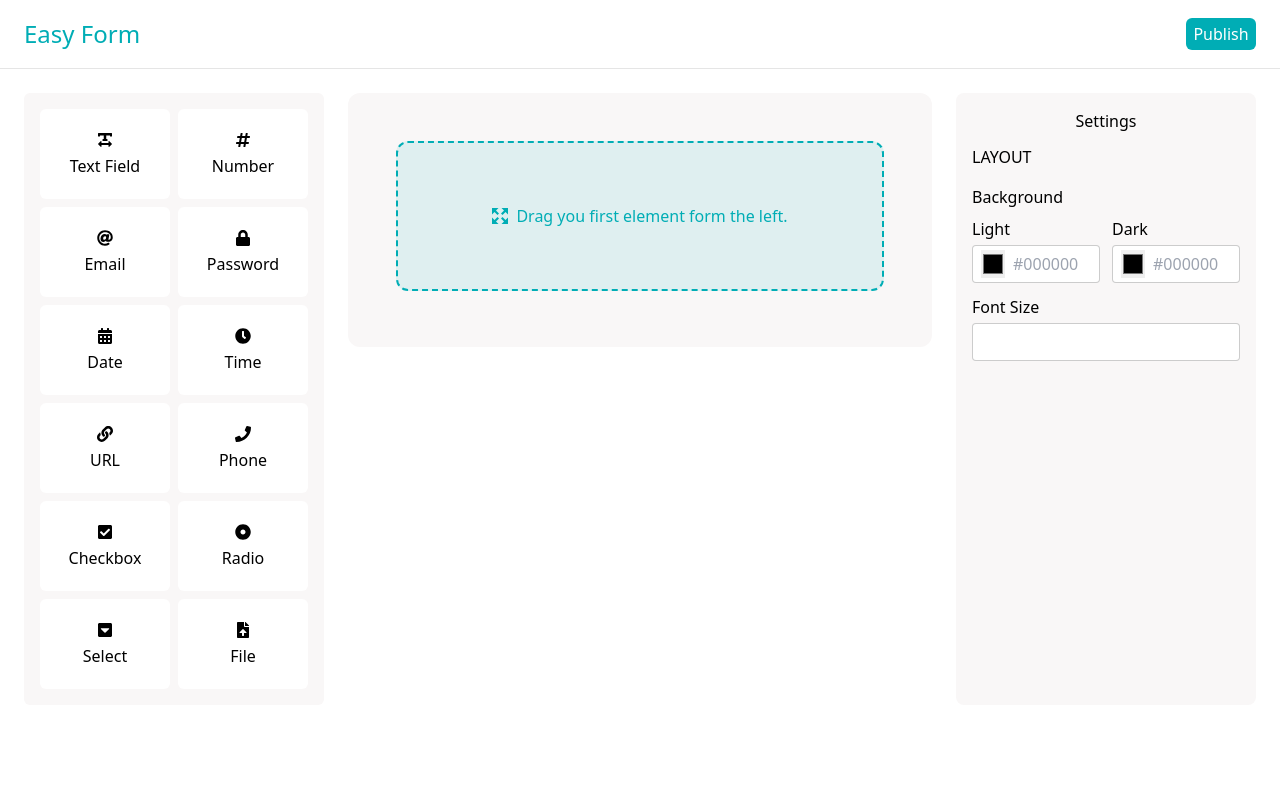
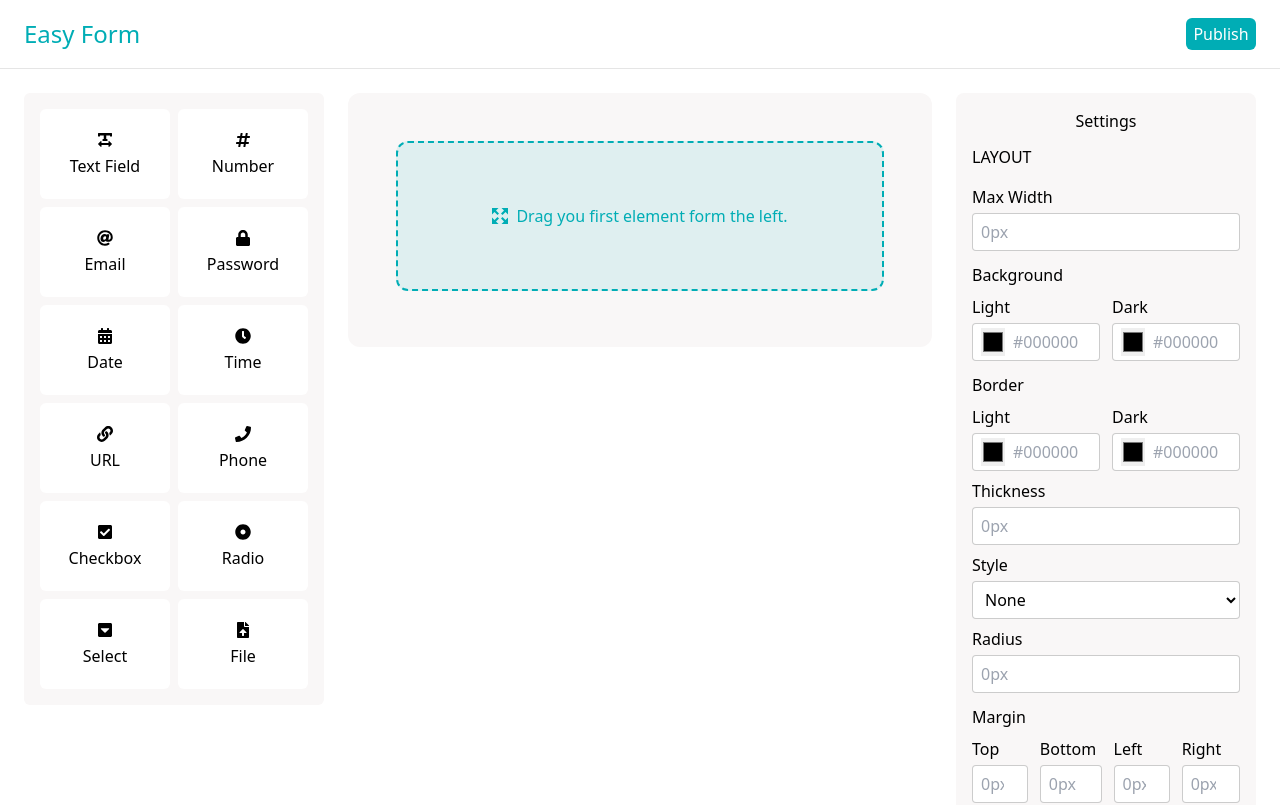
Before and after one commit to hayatul-islam/form-builder, a React (Vite) app: page /builder/1 in a window 1280 px wide. Shown: the top 805 px of the page. Built offline with nearby package versions, Linux system fonts and the light colour scheme.

Commit message:
margin, padding, border common component design and setting layout form updated

```diff
--- a/src/components/form-builder/FormBuilder.jsx
+++ b/src/components/form-builder/FormBuilder.jsx
@@ -13,6 +13,7 @@ function FormBuilder() {
     selectedElement,
     setSelectedElement,
     onRenderElement,
+    settings,
   } = useBuilder();
 
   const droppable = useDroppable({
@@ -95,6 +96,9 @@ function FormBuilder() {
     },
   });
 
+  const bg = settings?.layout?.background;
+  const background = bg?.light ? `bg-[${bg?.light}] ` : "bg-gray";
+
   return (
     <div
       onClick={() => {
@@ -129,7 +133,12 @@ function FormBuilder() {
         )}
 
         {elements.length > 0 && (
-          <div className="w-full p-6 bg-white rounded-lg ">
+          <div
+            style={{
+              background: bg?.light,
+            }}
+            className="w-full p-6 bg-white rounded-lg "
+          >
             {elements?.map((element) => (
               <ElementWrapper key={element?.id} element={element} />
             ))}
--- a/src/components/form-builder/FormDesign.jsx
+++ b/src/components/form-builder/FormDesign.jsx
@@ -1,7 +1,9 @@
 import useBuilder from "../../hooks/useBuilder";
 import { onInputValueChange } from "../../utils";
+import BorderStyle from "../ui/BorderStyle";
 import DualColorPicker from "../ui/DualColorPicker";
-import Input from "./Input";
+import Input from "../ui/Input";
+import MarginPaddingStyle from "../ui/MarginPaddingStyle";
 
 const FormDesign = () => {
   const { settings, onUpdateSettings } = useBuilder();
@@ -14,24 +16,67 @@ const FormDesign = () => {
   console.log(settings);
 
   return (
-    <div>
+    <div className="space-y-6">
       <div className="space-y-4">
         <h2>LAYOUT</h2>
 
         <div className="space-y-3">
+          <Input
+            label="Max Width"
+            name="layout"
+            subKey="width"
+            value={settings?.layout?.width || ""}
+            type="number"
+            placeholder="0px"
+            onChange={onChange}
+          />
           <DualColorPicker
             label="Background"
             name="layout"
-            value={settings?.layout?.bg || {}}
+            value={settings?.layout?.background || {}}
             onChange={onChange}
-            subKey="bg"
+            subKey="background"
           />
+          <BorderStyle
+            label="Border"
+            name="layout"
+            value={settings?.layout?.border || {}}
+            onChange={onChange}
+            subKey="border"
+          />
+          <MarginPaddingStyle
+            label="Margin"
+            name="layout"
+            value={settings?.layout?.margin || {}}
+            onChange={onChange}
+            subKey="margin"
+          />
+          <MarginPaddingStyle
+            label="Padding"
+            name="layout"
+            value={settings?.layout?.padding || {}}
+            onChange={onChange}
+            subKey="padding"
+          />
+        </div>
+      </div>
+      <div className="space-y-4">
+        <h2>LABEL</h2>
+        <div className="space-y-3">
           <Input
             label="Font Size"
-            name="fontSize"
-            value={settings?.fontSize || ""}
+            name="label"
+            subKey="fontSize"
+            value={settings?.label?.fontSize || ""}
             type="number"
             onChange={onChange}
+          />
+          <DualColorPicker
+            label="Color"
+            name="label"
+            value={settings?.label?.color || {}}
+            onChange={onChange}
+            subKey="color"
           />
         </div>
       </div>
--- a/src/components/form-builder/Properties.jsx
+++ b/src/components/form-builder/Properties.jsx
@@ -3,7 +3,7 @@ import { MdOutlineColorLens } from "react-icons/md";
 import { RiSettingsLine } from "react-icons/ri";
 import useBuilder from "../../hooks/useBuilder";
 import ToggleButton from "../common/ToggleButton";
-import Input from "./Input";
+import Input from "../ui/Input";
 
 const Properties = () => {
   const { selectedElement, setSelectedElement, onUpdateElement } = useBuilder();
--- /dev/null
+++ b/src/components/ui/BorderStyle.jsx
@@ -0,0 +1,63 @@
+import { borderStyle } from "../../data";
+import ColorPicker from "./ColorPicker";
+import Input from "./Input";
+import Select from "./Select";
+
+const BorderStyle = ({ label, name, value, onChange, subKey }) => {
+  const handleBorderChange = (key, inputValue) => {
+    const updatedValues = {
+      ...value,
+      [key]: inputValue,
+    };
+
+    onChange(name, updatedValues, subKey);
+  };
+
+  return (
+    <div className="space-y-2">
+      <h3 className="font-medium">{label}</h3>
+      <div className="flex justify-between items-center gap-3">
+        <ColorPicker
+          label="Light"
+          name="color"
+          value={value?.color || ""}
+          type="color"
+          onChange={handleBorderChange}
+        />
+        <ColorPicker
+          label="Dark"
+          name="darkColor"
+          value={value?.darkColor || ""}
+          type="color"
+          onChange={handleBorderChange}
+        />
+      </div>
+      <Input
+        label="Thickness"
+        name="thickness"
+        value={value?.thickness || ""}
+        type="number"
+        placeholder="0px"
+        onChange={handleBorderChange}
+      />
+      <Select
+        label="Style"
+        name="style"
+        value={value?.style || ""}
+        options={borderStyle}
+        placeholder="0px"
+        onChange={handleBorderChange}
+      />
+      <Input
+        label="Radius"
+        name="radius"
+        value={value?.radius || ""}
+        type="number"
+        placeholder="0px"
+        onChange={handleBorderChange}
+      />
+    </div>
+  );
+};
+
+export default BorderStyle;
--- a/src/components/form-builder/Input.jsx
+++ b/src/components/ui/Input.jsx
@@ -1,4 +1,13 @@
-const Input = ({ name, subKey, label, value, type, onChange, className }) => {
+const Input = ({
+  name,
+  subKey,
+  label,
+  value,
+  type,
+  placeholder,
+  onChange,
+  className,
+}) => {
   return (
     <div className="space-y-1">
       <label className="font-medium">{label}</label>
@@ -8,6 +17,7 @@ const Input = ({ name, subKey, label, value, type, onChange, className }) => {
         id={name}
         value={value}
         onChange={(e) => onChange(name, e.target.value, subKey)}
+        placeholder={placeholder}
         className={`${className} w-full border border-black/20 bg-white py-1.5 px-2 rounded focus:border-black/50 focus:outline-none`}
       />
     </div>
--- /dev/null
+++ b/src/components/ui/MarginPaddingStyle.jsx
@@ -0,0 +1,54 @@
+import Input from "./Input";
+
+const MarginPaddingStyle = ({ label, name, value, onChange, subKey }) => {
+  const handleChange = (key, inputValue) => {
+    const updatedValues = {
+      ...value,
+      [key]: inputValue,
+    };
+
+    onChange(name, updatedValues, subKey);
+  };
+
+  return (
+    <div className="space-y-2">
+      <h3 className="font-medium">{label}</h3>
+      <div className="flex justify-between items-center gap-3">
+        <Input
+          label="Top"
+          name="top"
+          value={value?.top || ""}
+          type="number"
+          placeholder="0px"
+          onChange={handleChange}
+        />
+        <Input
+          label="Bottom"
+          name="bottom"
+          value={value?.bottom || ""}
+          type="number"
+          placeholder="0px"
+          onChange={handleChange}
+        />
+        <Input
+          label="Left"
+          name="left"
+          value={value?.left || ""}
+          type="number"
+          placeholder="0px"
+          onChange={handleChange}
+        />
+        <Input
+          label="Right"
+          name="right"
+          value={value?.right || ""}
+          type="number"
+          placeholder="0px"
+          onChange={handleChange}
+        />
+      </div>
+    </div>
+  );
+};
+
+export default MarginPaddingStyle;
--- /dev/null
+++ b/src/components/ui/Select.jsx
@@ -0,0 +1,32 @@
+const Select = ({
+  name,
+  subKey,
+  label,
+  options,
+  value,
+  onChange,
+  className,
+}) => {
+  const selectOption = options?.find((option) => option?.value === value);
+
+  return (
+    <div className="space-y-1">
+      <label className="font-medium block">{label}</label>
+      <select
+        name={name}
+        id={name}
+        value={value || ""} // Fallback to empty string if value is undefined
+        onChange={(e) => onChange(name, e.target.value, subKey)}
+        className={`${className} w-full border border-black/20 bg-white py-1.5 px-2 rounded focus:border-black/50 focus:outline-none`}
+      >
+        {options?.map((option) => (
+          <option key={option?.value} value={option?.value}>
+            {option?.label}
+          </option>
+        ))}
+      </select>
+    </div>
+  );
+};
+
+export default Select;
--- a/src/data/index.jsx
+++ b/src/data/index.jsx
@@ -240,6 +240,25 @@ export const demo = [
   },
 ];
 
+export const borderStyle = [
+  {
+    label: "None",
+    value: "none",
+  },
+  {
+    label: "Solid",
+    value: "solid",
+  },
+  {
+    label: "Dotted",
+    value: "dotted",
+  },
+  {
+    label: "Dashed",
+    value: "dashed",
+  },
+];
+
 const settings = {
   layout: {
     width: "",
```
Also changed, not shown: src/components/ui/Accordion.jsx (added).
